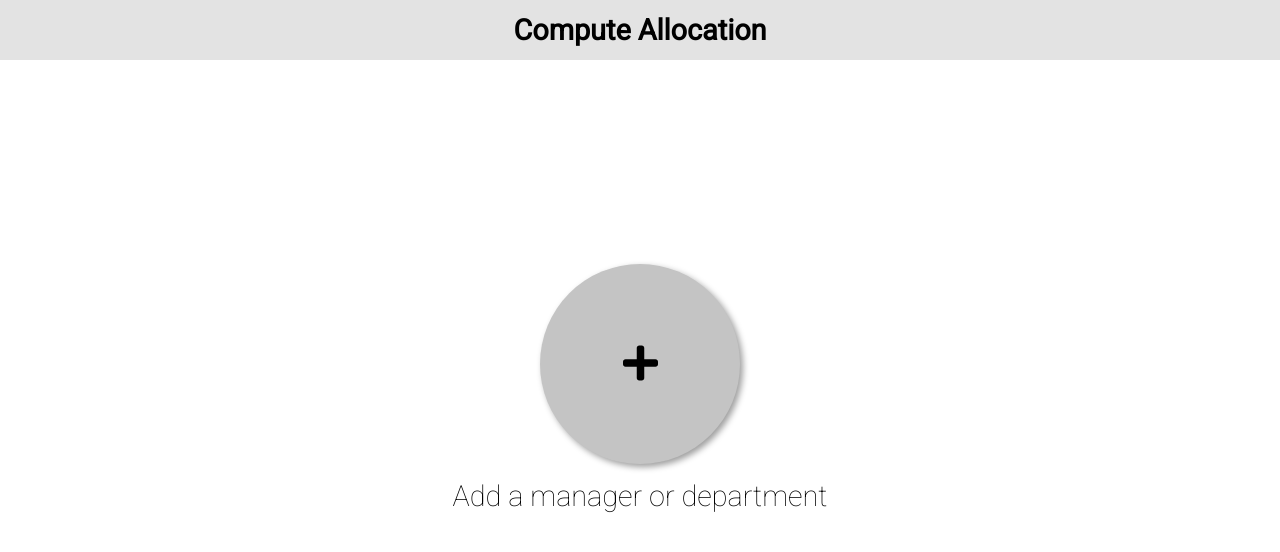
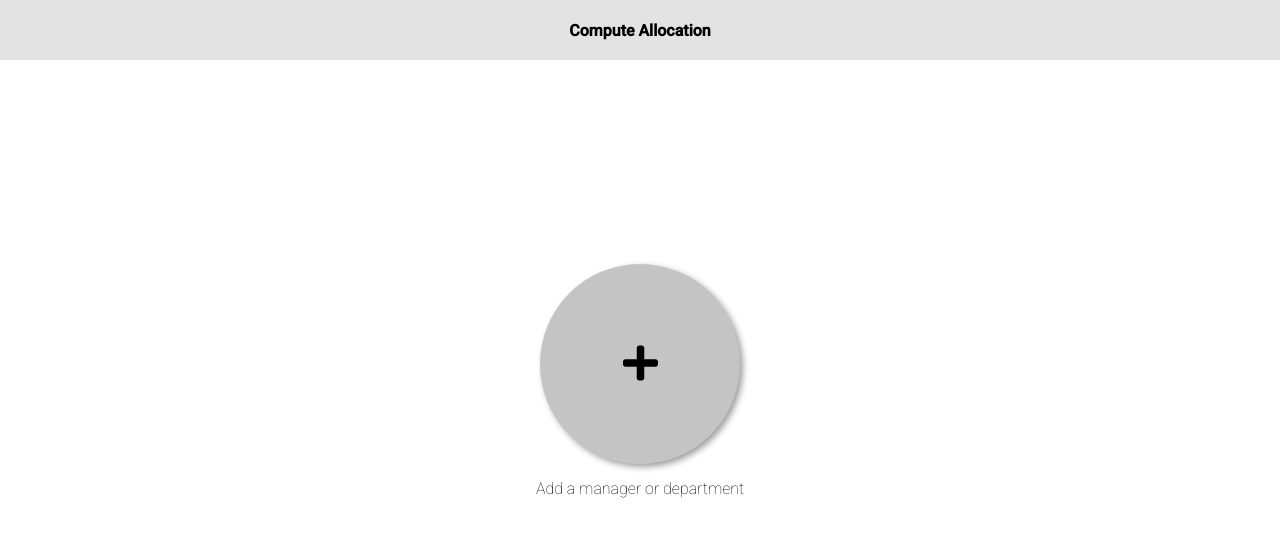
Before and after one commit to IyiKuyoro/lvl10-challenge, an Angular app: page / in a window 1280 px wide. Shown: the top 552 px of the page. Built offline with nearby package versions, Linux system fonts and the light colour scheme.

Commit message:
add angular material

```diff
--- a/package.json
+++ b/package.json
@@ -12,16 +12,19 @@
   "private": true,
   "dependencies": {
     "@angular/animations": "~8.2.14",
+    "@angular/cdk": "~8.2.3",
     "@angular/common": "~8.2.14",
     "@angular/compiler": "~8.2.14",
     "@angular/core": "~8.2.14",
     "@angular/forms": "~8.2.14",
+    "@angular/material": "^8.2.3",
     "@angular/platform-browser": "~8.2.14",
     "@angular/platform-browser-dynamic": "~8.2.14",
     "@angular/router": "~8.2.14",
     "@fortawesome/angular-fontawesome": "^0.5.0",
     "@fortawesome/free-solid-svg-icons": "^5.12.0",
     "core-js": "^2.5.4",
+    "hammerjs": "^2.0.8",
     "rxjs": "~6.5.4",
     "tslib": "^1.9.0",
     "uniqid": "^5.2.0",
--- a/src/app/app.module.ts
+++ b/src/app/app.module.ts
@@ -1,6 +1,8 @@
 import { BrowserModule } from '@angular/platform-browser';
 import { NgModule } from '@angular/core';
 import { FontAwesomeModule } from '@fortawesome/angular-fontawesome';
+import { MatDialogModule, MAT_DIALOG_DEFAULT_OPTIONS } from '@angular/material/dialog';
+import { BrowserAnimationsModule } from '@angular/platform-browser/animations';
 
 import { AppRoutingModule } from './app-routing.module';
 import { AppComponent } from './app.component';
@@ -18,11 +20,15 @@
     BrowserModule,
     AppRoutingModule,
     FontAwesomeModule,
+    BrowserAnimationsModule,
+    MatDialogModule,
   ],
   providers: [
     AllocationService,
+    {provide: MAT_DIALOG_DEFAULT_OPTIONS, useValue: {hasBackdrop: false}}
   ],
-  bootstrap: [AppComponent]
+  bootstrap: [AppComponent],
+  entryComponents: [],
 })
 export class AppModule {
 }
--- a/src/index.html
+++ b/src/index.html
@@ -8,6 +8,8 @@
   <meta name="viewport" content="width=device-width, initial-scale=1">
   <link rel="icon" type="image/x-icon" href="favicon.ico">
   <link href="https://fonts.googleapis.com/css?family=Roboto:100,300,400&display=swap" rel="stylesheet">
+  <link href="https://fonts.googleapis.com/css?family=Roboto:300,400,500&display=swap" rel="stylesheet">
+  <link href="https://fonts.googleapis.com/icon?family=Material+Icons" rel="stylesheet">
 </head>
 <body>
   <app-root></app-root>
--- a/src/main.ts
+++ b/src/main.ts
@@ -1,3 +1,4 @@
+import 'hammerjs';
 import { enableProdMode } from '@angular/core';
 import { platformBrowserDynamic } from '@angular/platform-browser-dynamic';
 
--- a/src/styles.scss
+++ b/src/styles.scss
@@ -1,11 +1,30 @@
-/* You can add global styles to this file, and also import other style files */
-body,
-html {
-  margin: 0;
-  height: 100vh;
-}
 
-body {
-  font-family: 'Roboto', sans-serif;
-  font-size: calc(1em + 1vw);
-}
+// Custom Theming for Angular Material
+// For more information: https://material.angular.io/guide/theming
+@import '~@angular/material/theming';
+// Plus imports for other components in your app.
+
+// Include the common styles for Angular Material. We include this here so that you only
+// have to load a single css file for Angular Material in your app.
+// Be sure that you only ever include this mixin once!
+@include mat-core();
+
+// Define the palettes for your theme using the Material Design palettes available in palette.scss
+// (imported above). For each palette, you can optionally specify a default, lighter, and darker
+// hue. Available color palettes: https://material.io/design/color/
+$level-ten-challenge-primary: mat-palette($mat-indigo);
+$level-ten-challenge-accent: mat-palette($mat-pink, A200, A100, A400);
+
+// The warn palette is optional (defaults to red).
+$level-ten-challenge-warn: mat-palette($mat-red);
+
+// Create the theme object (a Sass map containing all of the palettes).
+$level-ten-challenge-theme: mat-light-theme($level-ten-challenge-primary, $level-ten-challenge-accent, $level-ten-challenge-warn);
+
+// Include theme styles for core and each component used in your app.
+// Alternatively, you can import and @include the theme mixins for each component
+// that you are using.
+@include angular-material-theme($level-ten-challenge-theme);
+
+html, body { height: 100%; }
+body { margin: 0; font-family: Roboto, "Helvetica Neue", sans-serif; }
```
Also changed, not shown: 1 other file (tests, documents, lock files or other folders).
